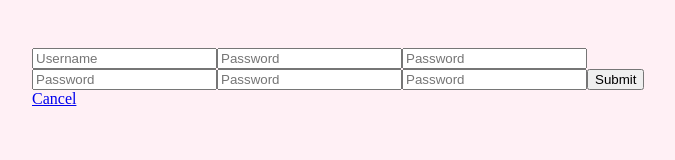
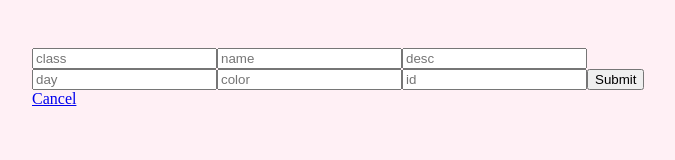
Before and after one commit to Logan-PO/logan, a Gatsby site in the folder services/frontend/: page /assignments/form in a window 1280 px wide. Shown: the whole page, without its empty margins (283-958 px from the left). Built offline with nearby package versions, Linux system fonts and the light colour scheme; Gatsby itself is replaced by a stand-in of ours.

Commit message:
Objects are now being created, but the added assignments are empty

```diff
--- a/services/frontend/src/components/AssignmentsPageComponents/Assignment.js
+++ b/services/frontend/src/components/AssignmentsPageComponents/Assignment.js
@@ -1,6 +1,6 @@
 import React from 'react';
 
-class Assignment extends React.Component {
+export class Assignment extends React.Component {
     constructor(props) {
         super(props);
         //Setting up state components
--- a/services/frontend/src/components/AssignmentsPageComponents/AssignmentCatalog.js
+++ b/services/frontend/src/components/AssignmentsPageComponents/AssignmentCatalog.js
@@ -3,26 +3,35 @@ import Container from "../containter";
 import {Link} from "gatsby";
 import {AssignmentFormLocal, gotoAssignmentsForm, HomePageLocal} from "../../pages";
 import {addAssignment, deleteAssignment} from "./store";
-import { connect } from 'react-redux';
+import {connect} from 'react-redux';
+import {AssignmentDay} from "./AssignmentDay";
 
-class AssignmentCatalog extends React.Component {
+export class AssignmentCatalog extends React.Component {
+    assignmentDayList ;
+    constructor(props) {
+        super(props);
+        this.assignmentDayList = props.assignmentDayList
+    }
+    addAssignment(args){
+        let assignmentDay =
+            new AssignmentDay({assignments: [],day: args.day})
 
-    addAssignment(args){
-        let assignmentDay =  this.state.assignmentCatalog.find(ad => ad.day === args.day)
         assignmentDay.addAssignment(args)
+        this.assignmentDayList.push(assignmentDay)
     }
     deleteAssignment(args){
-        let assignmentDay =  this.state.assignmentCatalog.find(ad => ad.day === args.day)
+        let assignmentDay =  this.props.assignmentCatalog.find(ad => ad.day === args.day)
         assignmentDay.deleteAssignment(args.id)
     }
 
     render() {
-        let { assignmentCatalog, addAssignment, deleteAssignment } = this.props;
+
+        let { assignmentCatalog, addAssignment, deleteAssignment , formValues} = this.props;
        return ( <div>
             <Container>
                 <h1>Assignments</h1>
                 <div><Link to= {HomePageLocal}>Back to Overview</Link></div>
-                {assignmentCatalog.list}
+                {assignmentCatalog.assignmentDayList}
                 <button style={{backgroundColor:'grey'}} onClick={() => gotoAssignmentsForm()}>
                     Add Assignment
                 </button>
@@ -34,7 +43,8 @@ class AssignmentCatalog extends React.Component {
 }
 
 const mapStateToProps = (state) => ({
-    assignmentCatalog: state.assignmentCatalog,
+    assignmentCatalog: state.AssignmentCatalog,
+    formValues: state.form
 });
 
 const mapDispatchToProps = {
--- a/services/frontend/src/components/AssignmentsPageComponents/AssignmentDay.js
+++ b/services/frontend/src/components/AssignmentsPageComponents/AssignmentDay.js
@@ -1,6 +1,7 @@
 import React from 'react';
+import {Assignment} from "./Assignment";
 
-class Assignment extends React.Component {
+export class AssignmentDay extends React.Component {
     constructor(props) {
         super(props);
         this.state = {
@@ -12,16 +13,16 @@ class Assignment extends React.Component {
     }
 
     addAssignment(args) {
-        this.state.assignments.push(new Assignment(args))
+        this.props.assignments.push(new Assignment(args))
     }
 
     deleteAssignment(id) {
-        this.state.assignments.splice(this.state.assignments.indexOf(assignment => assignment.id === id),1)
+        this.props.assignments.splice(this.props.assignments.indexOf(assignment => assignment.id === id),1)
     }
 
     render() {
         return (
-        this.state.assignments.map((item) =>
+        this.props.assignments.map((item) =>
             <li key={item.id}>
                 <h3 style={{backgroundColor:item.color}}>{item.class} </h3>
                 {item}
--- a/services/frontend/src/components/AssignmentsPageComponents/AssignmentForm.js
+++ b/services/frontend/src/components/AssignmentsPageComponents/AssignmentForm.js
@@ -1,6 +1,6 @@
 import React, {Component} from 'react';
 import {Field, reduxForm} from 'redux-form';
-import {myInput} from "../Field";
+import {field} from "../Field";
 
 class AssignmentForm extends Component {
 
@@ -9,40 +9,40 @@ class AssignmentForm extends Component {
         return (
             <form onSubmit={handleSubmit}>
                 <Field
-                    name="username"
-                    component={myInput}
+                    name="class"
+                    component={field}
                     type="text"
-                    placeholder="Username"
+                    placeholder="class"
                 />
                 <Field
-                    name="password"
-                    component={myInput}
+                    name="name"
+                    component={field}
                     type="text"
-                    placeholder="Password"
+                    placeholder="name"
                 />
                 <Field
-                    name="password"
-                    component={myInput}
+                    name="desc"
+                    component={field}
                     type="text"
-                    placeholder="Password"
+                    placeholder="desc"
                 />
                 <Field
-                    name="password"
-                    component={myInput}
+                    name="day"
+                    component={field}
                     type="text"
-                    placeholder="Password"
+                    placeholder="day"
                 />
                 <Field
-                    name="password"
-                    component={myInput}
+                    name="color"
+                    component={field}
                     type="text"
-                    placeholder="Password"
+                    placeholder="color"
                 />
                 <Field
-                    name="password"
-                    component={myInput}
+                    name="id"
+                    component={field}
                     type="text"
-                    placeholder="Password"
+                    placeholder="id"
                 />
                 <button type="submit" label="submit">Submit</button>
             </form>
--- a/services/frontend/src/components/AssignmentsPageComponents/store.js
+++ b/services/frontend/src/components/AssignmentsPageComponents/store.js
@@ -1,6 +1,6 @@
 import {createStore, compose, combineReducers} from 'redux';
 import { reducer as formReducer } from 'redux-form';
-import AssignmentCatalog from "./AssignmentCatalog";
+import {AssignmentCatalog} from "./AssignmentCatalog";
 
 const composeEnhancers =
     typeof window === 'object' &&
@@ -24,7 +24,7 @@ export const addAssignment = assignment => {
     return{//TODO: the values in this return are temporary and should be filled in via user input through the addAssignmentForm.js
         //The assignment form values will probably be collected via an export from the assignments page
         type: 'addAssignment',
-       assignment: assignment
+        assignment: assignment
     };
 };
 
@@ -51,7 +51,9 @@ export const editAssignment = (assignment,args) => {
  * @param action
  * @returns {{assignmentCatalog: AssignmentCatalog}}
  */
-const assignmentCatalogReducer = (state = {assignmentCatalog:{list: []} },action) => {
+const assignmentCatalogReducer = (state = {
+    assignmentCatalog: new AssignmentCatalog({assignmentDayList: [] } ) },action) => {
+
     const tempAssignmentCatalog = state.assignmentCatalog
     switch (action.type){
         case 'addAssignment':
@@ -75,4 +77,6 @@ const assignmentCatalogReducer = (state = {assignmentCatalog:{list: []} },action
     }
 }
 
-export const store = createStore(combineReducers({ assignmentCatalog : assignmentCatalogReducer, form: formReducer}))
+export const store = createStore(
+    combineReducers({ AssignmentCatalog : assignmentCatalogReducer, form: formReducer}),
+    window.__REDUX_DEVTOOLS_EXTENSION__ && window.__REDUX_DEVTOOLS_EXTENSION__())
--- a/services/frontend/src/components/Field.js
+++ b/services/frontend/src/components/Field.js
@@ -1,6 +1,6 @@
 import React from 'react';
 
-export const myInput = props => {
+export const field = props => {
     return (
         <input {...props.input} type={props.type} placeholder={props.placeholder} />
     );
--- a/services/frontend/src/pages/assignments/form.js
+++ b/services/frontend/src/pages/assignments/form.js
@@ -1,27 +1,33 @@
 import React from 'react';
-import {Provider} from 'react-redux';
+import {Provider, useDispatch} from 'react-redux';
 import {AssignmentsPageLocal, gotoAssignments} from '../index'
 import {Link} from "gatsby";
 import Container from "../../components/containter";
-import { store} from '../../components/AssignmentsPageComponents/store'
+import {addAssignment, store} from '../../components/AssignmentsPageComponents/store'
 import AssignmentForm from "../../components/AssignmentsPageComponents/AssignmentForm";
 
 export let newFormValues
-export default function Form() {
 
-
+export default function wrapper(){
+    return(
+        <Provider store={store}>
+            <Form/>
+        </Provider>
+    )
+}
+function Form() {
+    let dispatch = useDispatch()
 
     return(
         <div>
-            <Provider store={store}>
             <Container>
                 <AssignmentForm onSubmit = {(formValues) => {
                     newFormValues = formValues
+                    dispatch(addAssignment(formValues))
                     gotoAssignments()
                 }}/>
                 <Link to={AssignmentsPageLocal}>Cancel</Link>
             </Container>
-            </Provider>
         </div>
     )
 }
--- a/services/frontend/src/pages/assignments/index.js
+++ b/services/frontend/src/pages/assignments/index.js
@@ -21,9 +21,3 @@ export default function  wrapper() {
         </Provider>
     )
 }
-
-/**
- * A function that displays the assignment page
- * @returns {JSX.Element}
- * @constructor
- */
```
Lines whose indentation alone changed are shown as unchanged.
